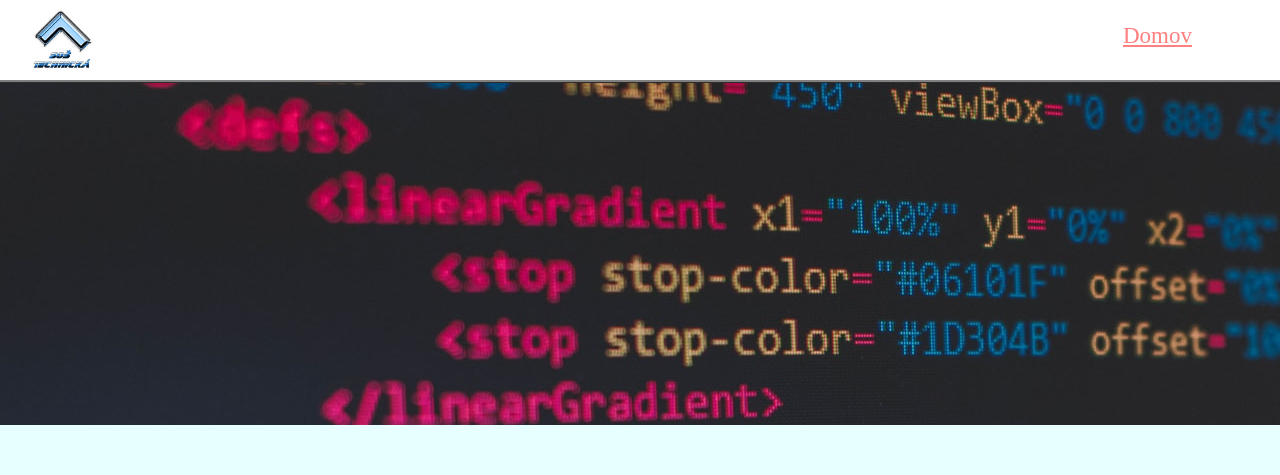
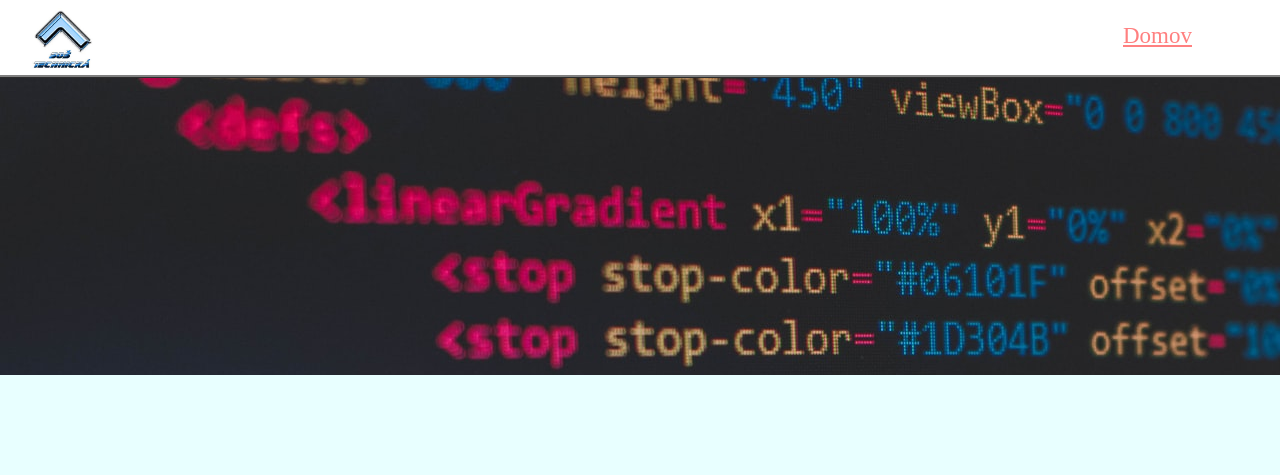
Before and after one commit to ArtifyZe/webpagetesting, a PHP site: page / in a window 1280 px wide. Shown: the top 475 px of the page. Run offline with PHP 8.4, Linux system fonts and the light colour scheme.

Commit message:
Update main.css

```diff
--- a/CSS/main.css
+++ b/CSS/main.css
@@ -12,7 +12,7 @@
 
 #under-header {
 	background-image: url(../images/background.jpg);
-	height: 350px;
+	height: 300px;
 }
 
 #index {
@@ -69,11 +69,6 @@
 	top: 0px;
 	border-bottom-style: ridge;
 	border-color: gray;
-	transition-duration: 0.3s;
-}
-
-.scroll-header:hover {
-	height: 80px;
 }
 
 .button {
```
